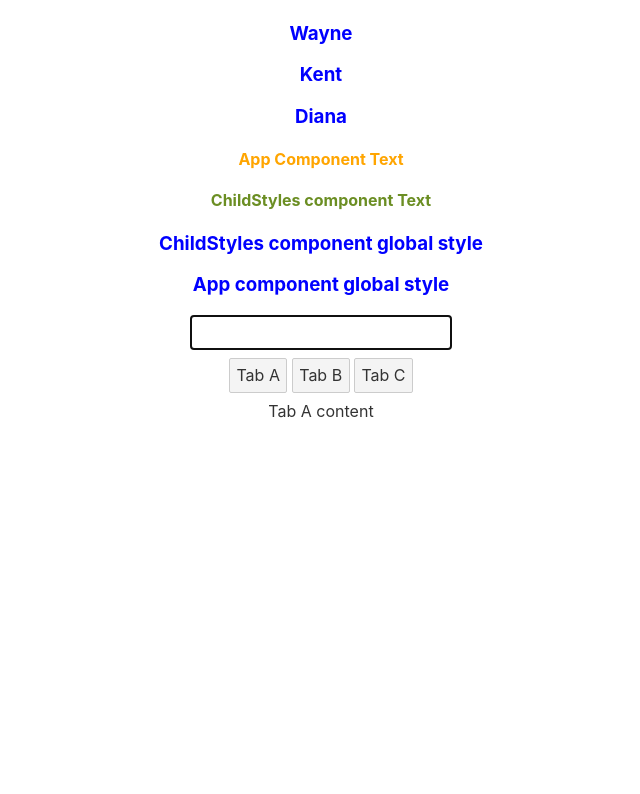
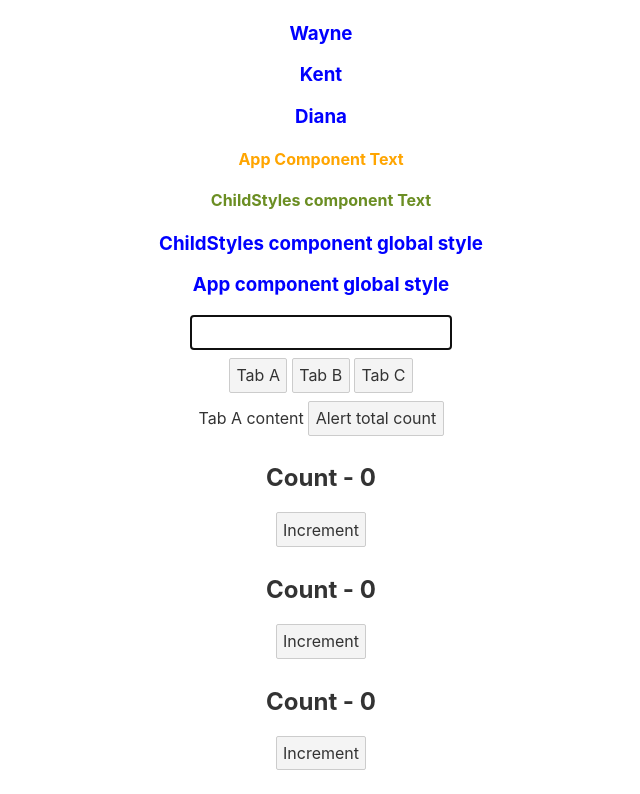
Before and after one commit to gopinav/Svelte-Tutorials, a Svelte app in the folder svelte-components/: page / in a window 1280 px wide. Shown: the part 1197-1991 px from the top of the page, without its empty margins (319-959 px from the left). Before the commit the page ends 1634 px from the top, so only its background shows below. Built offline with nearby package versions, Linux system fonts and the light colour scheme.

Commit message:
Module context

```diff
--- a/svelte-components/src/App.svelte
+++ b/svelte-components/src/App.svelte
@@ -13,6 +13,7 @@
   import TabA from './components/TabA.svelte'
   import TabB from './components/TabB.svelte'
   import TabC from './components/TabC.svelte'
+  import Counter, { getTotalCount } from './components/Counter.svelte'
 
   const name = 'Vishwas'
   const channel = 'Codevolution'
@@ -111,6 +112,11 @@
   {/if} -->
 
   <svelte:component this={activeTab} />
+
+  <button on:click={() => alert(getTotalCount())}>Alert total count</button>
+  <Counter />
+  <Counter />
+  <Counter />
 </main>
 
 <style>
--- /dev/null
+++ b/svelte-components/src/components/Counter.svelte
@@ -0,0 +1,18 @@
+<script context="module">
+  let totalCount = 0
+  export function getTotalCount() {
+    return totalCount
+  }
+</script>
+
+<script>
+  let count = 0
+
+  function clickHandler() {
+    count += 1
+    totalCount += 1
+  }
+</script>
+
+<h2>Count - {count}</h2>
+<button on:click={clickHandler}>Increment</button>
```
